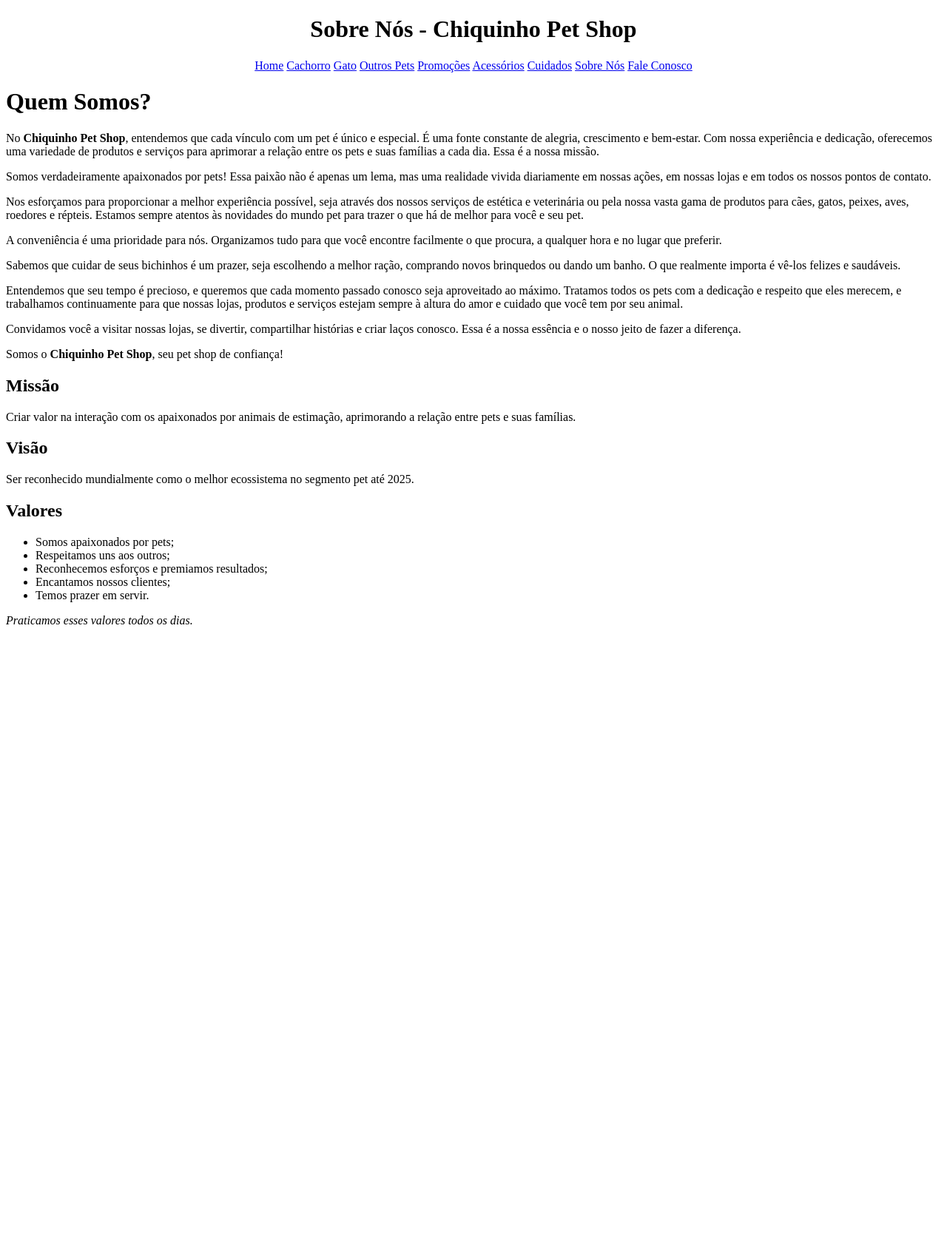
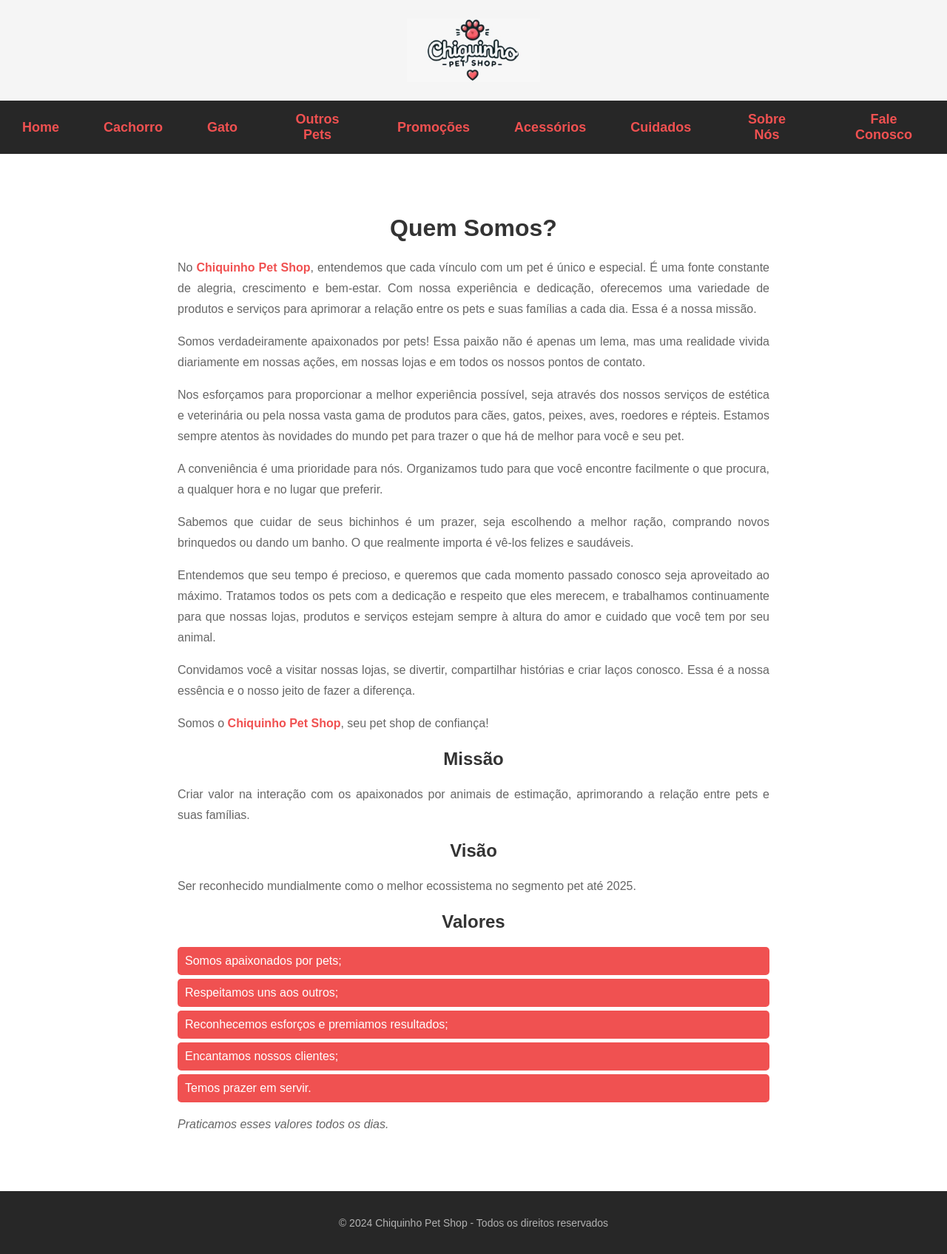
Before and after one commit to franciscgg/chiquinho-pet-shop, a plain HTML site: page SobreNos.html in a window 1280 px wide. Shown: the whole page at 74% size. Before the commit the page ends 864 px from the top, so only its background shows below. Drawn offline with Linux system fonts and the light colour scheme.

Commit message:
update project

```diff
--- a/SobreNos.html
+++ b/SobreNos.html
@@ -10,7 +10,7 @@
 
 <body>
     <header>
-        <h1>Sobre Nós - Chiquinho Pet Shop</h1>
+        <img class="logo_chiquinho" src="/images/logo2.jpeg" alt="Logo da Chiquinho Pet Shop">
     </header>
     <nav class="navegacao">
         <a href="index.html">Home</a>
@@ -23,9 +23,11 @@
         <a href="SobreNos.html">Sobre Nós</a>
         <a href="faleConosco.html">Fale Conosco</a>
     </nav>
-    <div class="container">
+
+    <!-- Seção Sobre Nós com IDs e classes específicas -->
+    <div id="sobre-nos-container">
         <h1>Quem Somos?</h1>
-        <p>No <strong>Chiquinho Pet Shop</strong>, entendemos que cada vínculo com um pet é único e especial. É uma
+        <p>No <strong style="color: #F05151">Chiquinho Pet Shop</strong>, entendemos que cada vínculo com um pet é único e especial. É uma
             fonte constante de alegria, crescimento e bem-estar. Com nossa experiência e dedicação, oferecemos uma
             variedade de produtos e serviços para aprimorar a relação entre os pets e suas famílias a cada dia. Essa é a
             nossa missão.</p>
@@ -50,7 +52,7 @@
         <p>Convidamos você a visitar nossas lojas, se divertir, compartilhar histórias e criar laços conosco. Essa é a
             nossa essência e o nosso jeito de fazer a diferença.</p>
 
-        <p>Somos o <strong>Chiquinho Pet Shop</strong>, seu pet shop de confiança!</p>
+        <p>Somos o <strong style="color: #F05151">Chiquinho Pet Shop</strong>, seu pet shop de confiança!</p>
 
         <h2>Missão</h2>
         <p>Criar valor na interação com os apaixonados por animais de estimação, aprimorando a relação entre pets e suas
@@ -60,7 +62,7 @@
         <p>Ser reconhecido mundialmente como o melhor ecossistema no segmento pet até 2025.</p>
 
         <h2>Valores</h2>
-        <ul class="valores">
+        <ul id="sobre-nos-valores">
             <li>Somos apaixonados por pets;</li>
             <li>Respeitamos uns aos outros;</li>
             <li>Reconhecemos esforços e premiamos resultados;</li>
@@ -70,6 +72,11 @@
 
         <p><em>Praticamos esses valores todos os dias.</em></p>
     </div>
+
+    <footer class="footer">
+        <p class="footer-copy">&copy; 2024 Chiquinho Pet Shop - Todos os direitos reservados</p>
+    </footer>
+
 </body>
 
 </html>
--- a/style/styles.css
+++ b/style/styles.css
@@ -1,19 +1,71 @@
-.imagesPadrao {
-    width: 400px;
-}
-
-.navegacao {
-    text-align: center;
-}
-
-.products-container {
-    text-align: center;
-    display: flex;
-    gap: 10px;
+/**********************Index**********************/
+body {
+    margin: 0;
+    padding: 0;
+    font-family: Arial, sans-serif;
 }
 
 header {
     text-align: center;
+    background-color: #F5F5F5;
+    padding: 20px 0;
+    position: relative; /* Para centralizar e controlar o posicionamento */
+}
+
+.logo_chiquinho {
+    width: 180px; /* Ajusta o tamanho da logo */
+    height: auto;
+    margin: 0 auto; /* Remove margens externas */
+    display: block;
+    padding: 5px; /* Diminui o padding em volta da logo */
+    border-radius: 5px; /* Bordas levemente arredondadas */
+}
+
+/* Estilo da navegação */
+.navegacao {
+    background-color: #272727; /* Fundo cinza escuro */
+    padding: 15px 0;
+    text-align: center;
+    font-family: 'Arial', sans-serif;
+}
+
+.navegacao a {
+    text-decoration: none;
+    color: #F05151; /* Vermelho da logo para os links */
+    margin: 0 20px;
+    font-size: 18px;
+    font-weight: bold;
+    transition: color 0.3s ease;
+    display: inline-block;
+}
+
+.navegacao a:hover {
+    color: #ff6767; /* Tom mais claro de vermelho ao passar o mouse */
+}
+
+/* Correção para centralizar navegação e evitar margem extra */
+.navegacao {
+    display: flex;
+    justify-content: center;
+    align-items: center;
+    padding: 0;
+}
+
+.navegacao a {
+    padding: 15px 10px;
+}
+
+.corPadraoTexto{
+    text-align: center;
+    color: #666;
+    font-size: 16px;
+    line-height: 1.75;
+}
+.products-container {
+    text-align: center;
+    display: flex;
+    justify-content: center;
+    gap: 10px;
 }
 
 .videoApresentacao {
@@ -22,7 +74,29 @@ header {
     max-width: 100%;
     border-radius: 10px;
 }
+.banner {
+    width: 100%;
+  }
 
+
+/**********************Fale Conosco**********************/
+
+#EnvFormulario {
+    display: flex;
+    background-color: #F05151;
+    border: none;
+    color: white;
+    padding: 15px 100px;
+    text-align: center;
+    font-size: 16px;
+    border-radius: 4px;
+    cursor: pointer;
+    margin: 0 auto;
+}
+
+#EnvFormulario:hover {
+    background-color: #833939;
+}
 .form {
     width: 50%;
     margin: 0 auto;
@@ -44,18 +118,6 @@ header {
     box-sizing: border-box;
 }
 
-button {
-    background-color: #2196F3;
-    border: none;
-    color: white;
-    padding: 15px 100px;
-    text-align: center;
-    display: block;
-    font-size: 16px;
-    border-radius: 4px;
-    cursor: pointer;
-    margin: 0 auto;
-}
 .form textarea {
     width: 100%;
     padding: 10px;
@@ -64,3 +126,56 @@ button {
     box-sizing: border-box;
     resize: vertical;
 }
+
+/**********************Footer**********************/
+
+.footer {
+    background-color: #272727;
+    padding: 20px 0;
+    margin-top: 40px; /*margem superior*/
+    text-align: center;
+    color: #FFFFFF;
+}
+
+
+.footer-copy {
+    margin-top: 15px;
+    font-size: 14px;
+    color: #B3B3B3;
+}
+
+/**********************Sobre Nós**********************/
+#sobre-nos-container {
+    max-width: 800px;
+    margin: 40px auto;
+    padding: 20px;
+    background: #ffffff;
+    border-radius: 10px;
+}
+
+#sobre-nos-container h1,
+#sobre-nos-container h2 {
+    color: #333;
+    text-align: center;
+}
+
+#sobre-nos-container p {
+    text-align: justify;
+    color: #666;
+    font-size: 16px;
+    line-height: 1.75;
+}
+
+#sobre-nos-valores {
+    list-style-type: none;
+    padding: 0;
+    margin-top: 20px;
+}
+
+#sobre-nos-valores li {
+    background-color: #F05151;
+    color: white;
+    padding: 10px;
+    margin-bottom: 5px;
+    border-radius: 5px;
+}
```
Also changed, not shown: faleConosco.html (+13 -7 lines), index.html (+25 -27 lines), images/logo.jpeg (added), images/logo2.jpeg (added), images/logo3.png (added), images/sim.jpeg (added), 2 other files.
